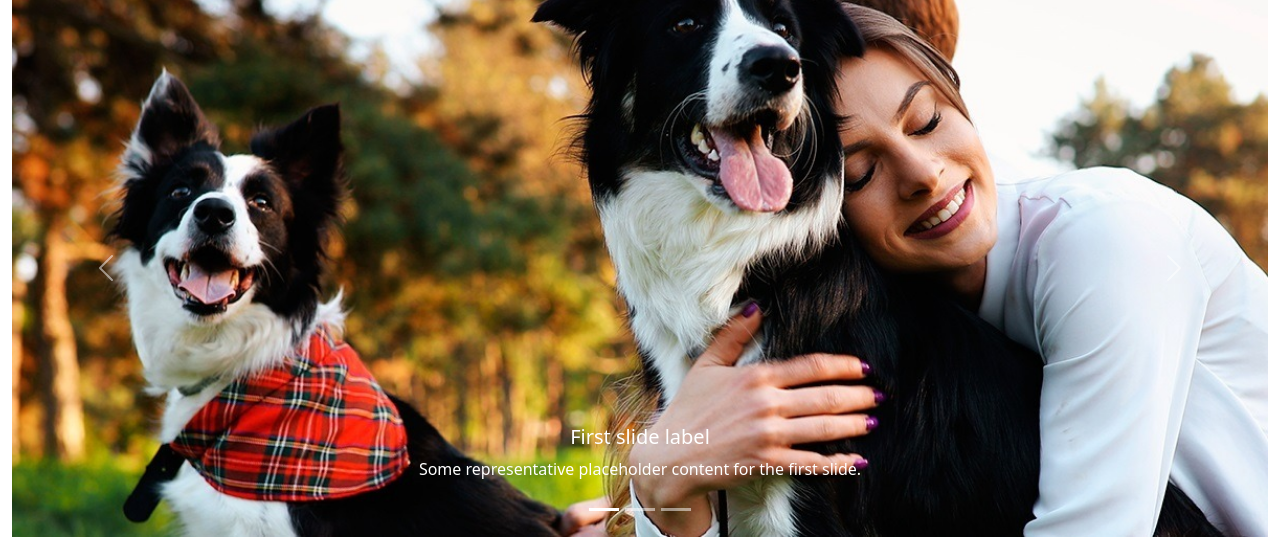
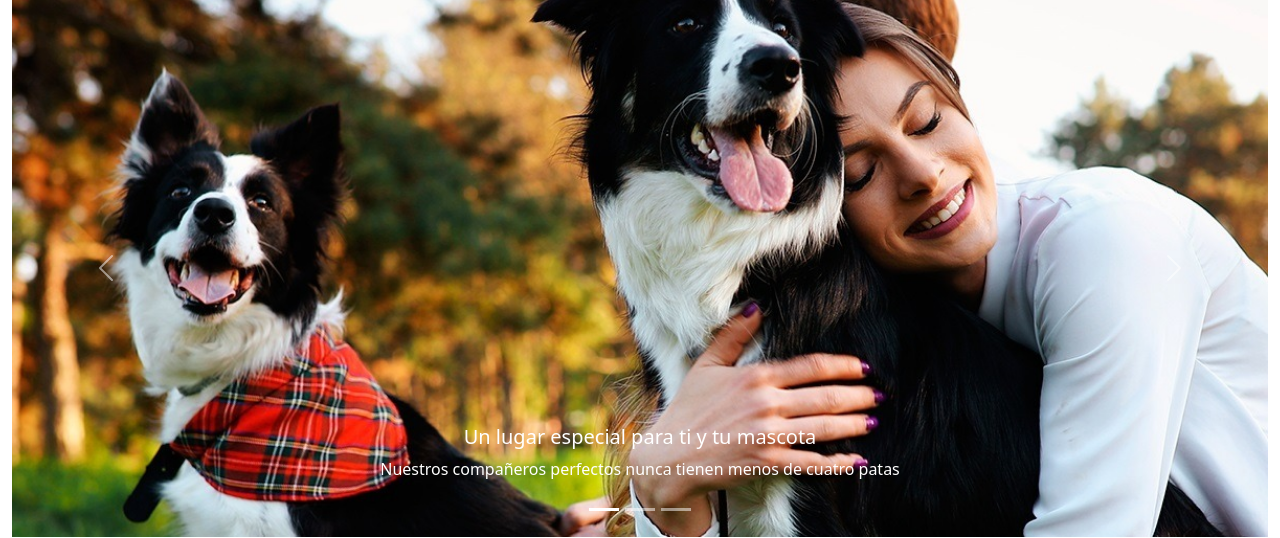
Before and after one commit to meyer-pidiache/DataPets, a Django app: page / in a window 1280 px wide. Shown: the part 73-611 px from the top of the page. Run offline with Django 4.2, Linux system fonts and the light colour scheme; some libraries are stand-ins or nearby versions.

Commit message:
redaccion de pagina

```diff
--- a/static/assets/css/styles.css
+++ b/static/assets/css/styles.css
@@ -253,4 +253,5 @@ h1 {
   .FC1 {
     display: block;
   }
+
 }
--- a/templates/main/index/carousel.html
+++ b/templates/main/index/carousel.html
@@ -12,22 +12,22 @@
         <div class="carousel-item active">
             <img src="{% static 'assets/img/mascota1.jpeg' %}" class="d-block w-100" alt="...">
             <div class="carousel-caption d-none d-md-block">
-                <h5>First slide label</h5>
-                <p>Some representative placeholder content for the first slide.</p>
+                <h5>Un lugar especial para ti y tu mascota</h5>
+                <p>Nuestros compañeros perfectos nunca tienen menos de cuatro patas</p>
             </div>
         </div>
         <div class="carousel-item">
             <img src="{% static 'assets/img/mascota2.jpeg' %}" class="d-block w-100" alt="...">
             <div class="carousel-caption d-none d-md-block">
-                <h5>Second slide label</h5>
-                <p>Some representative placeholder content for the second slide.</p>
+                <h5>Recuerda tener tu cuenta activa y déjanos tu comentario</h5>
+                <p>Con tu reseña otros usuarios podrán guiarse para salir con su peludo.</p>
             </div>
         </div>
         <div class="carousel-item">
             <img src="{% static 'assets/img/mascota3.jpeg' %}" class="d-block w-100" alt="...">
             <div class="carousel-caption d-none d-md-block">
-                <h5>Third slide label</h5>
-                <p>Some representative placeholder content for the third slide.</p>
+                <h5>Actualiza tus datos y mantente al tanto de las novedades que traemos para ti</h5>
+                <p>No olvidemos que los animales existen por su propia razón; no fueron hechos para complacer a los humanos.</p>
             </div>
         </div>
     </div>
--- a/templates/partials/head.html
+++ b/templates/partials/head.html
@@ -8,3 +8,5 @@
 <link rel="stylesheet" href="{% static 'assets/css/user.css' %}">
 <link rel="stylesheet" href="{% static 'assets/css/places.css' %}">
 <link rel="stylesheet" href="{% static 'vendor/bootstrap/css/bootstrap.min.css' %}">
+<!-- CSS only -->
+<link href="https://cdn.jsdelivr.net/npm/bootstrap@5.2.1/dist/css/bootstrap.min.css" rel="stylesheet" integrity="sha384-iYQeCzEYFbKjA/T2uDLTpkwGzCiq6soy8tYaI1GyVh/UjpbCx/TYkiZhlZB6+fzT" crossorigin="anonymous">
--- a/templates/user/user.html
+++ b/templates/user/user.html
@@ -5,7 +5,7 @@
 
 {% block main %}
 
-    <h1>Bienvenido {{ user.username }}</h1>
+    <h1>Hola! {{ user.username }}</h1>
 
     <a href="{% url 'places:places' %}">Empezar</a>
 
```
Also changed, not shown: templates/main/about_1.html (+14 -10 lines).
